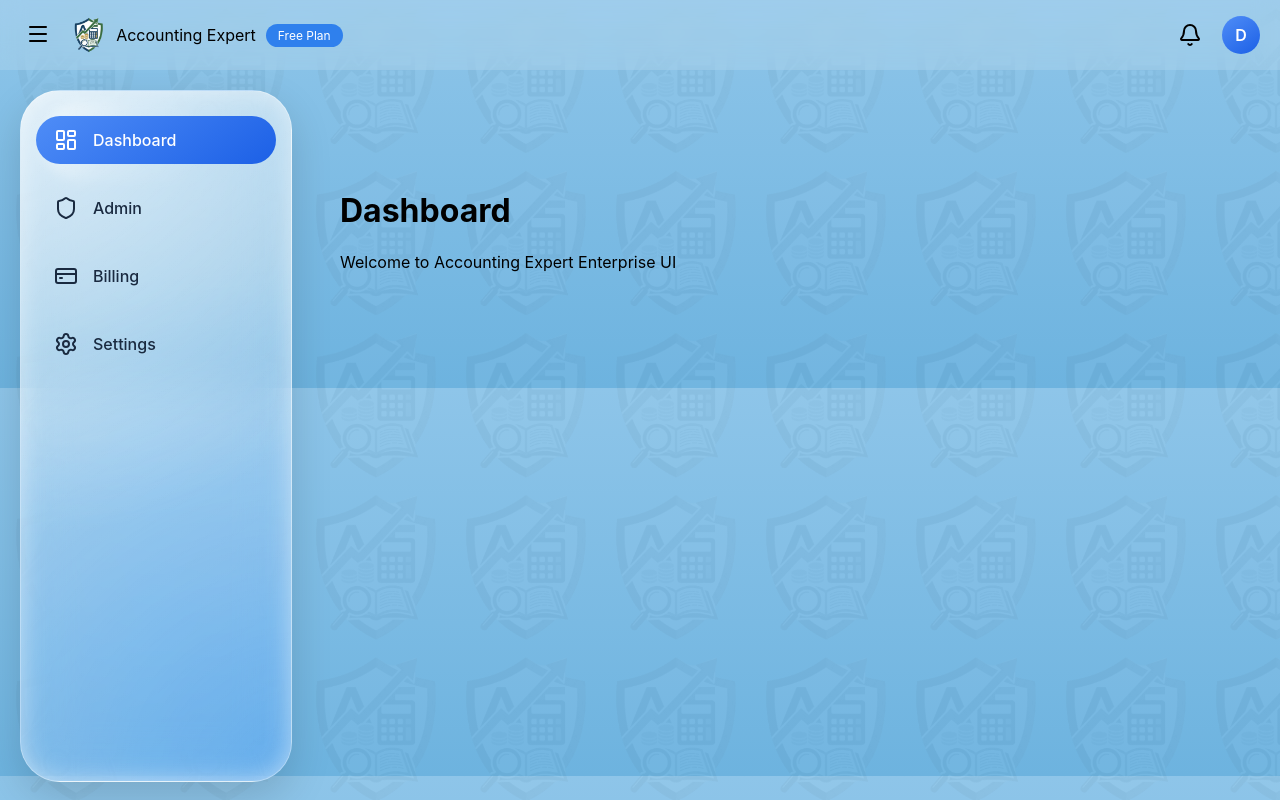
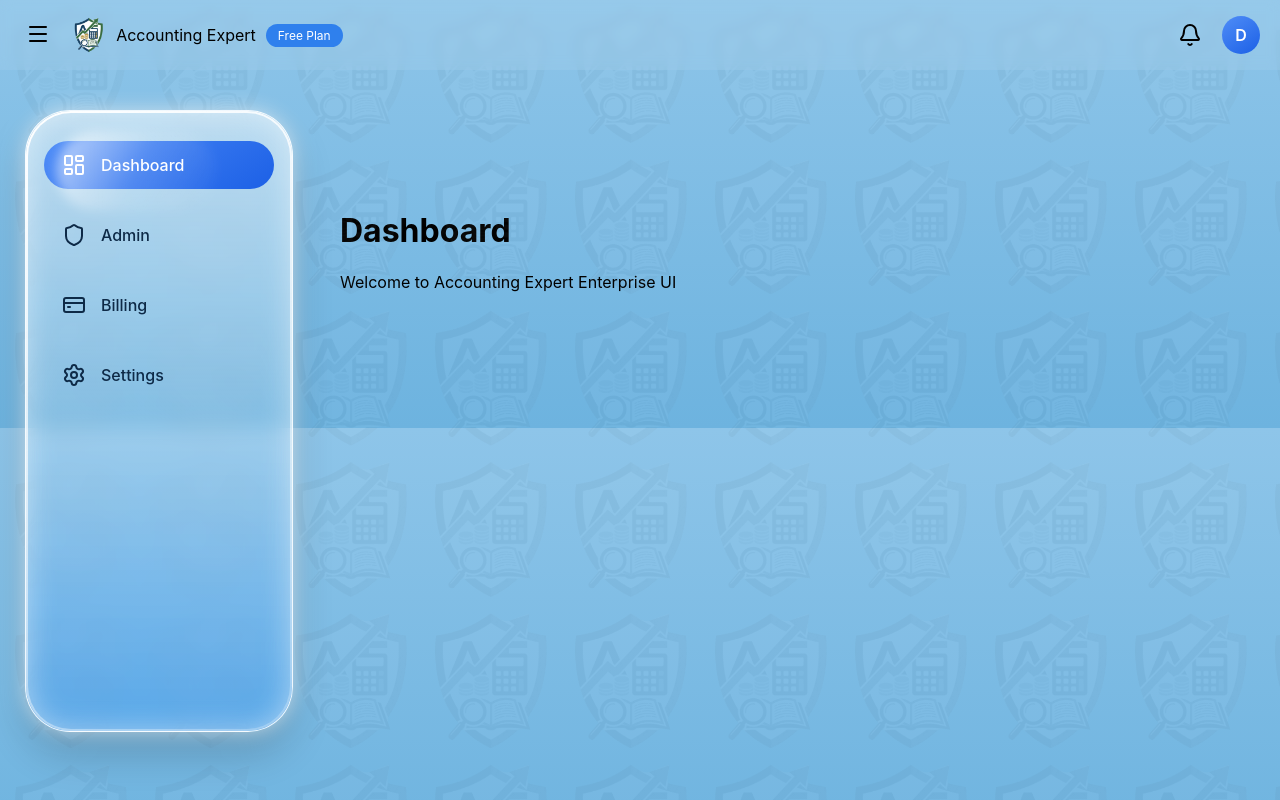
Before and after one commit to debasishbiswas375-bot/AccountingExpert, a FastAPI app: page / in a window 1280 px wide. Run offline with FastAPI, Linux system fonts and the light colour scheme; parts of the project's set-up code (start-up, migrations or seed data) failed here and were passed over.

Commit message:
Update style.css

```diff
--- a/app/static/style.css
+++ b/app/static/style.css
@@ -1,26 +1,25 @@
 /* ================= GLOBAL ================= */
 
-body {
-    margin: 0;
-    font-family: 'Inter', sans-serif;
-    background: linear-gradient(180deg,#8ec5e9,#6db3df);
-    overflow-x: hidden;
-    position: relative;
+body{
+    margin:0;
+    font-family:Inter, sans-serif;
+    background:linear-gradient(180deg,#8ec5e9,#6db3df);
+    overflow-x:hidden;
+    position:relative;
 }
 
-/* ===== Background Logo Pattern (Smaller + Grayscale) ===== */
+/* Background logo smaller + grayscale */
 
-body::before {
+body::before{
     content:"";
     position:fixed;
     inset:0;
-    background-image:url("logo.png");
-    background-size:150px;   /* 50% smaller */
+    background:url("logo.png");
+    background-size:140px;   /* reduced */
     background-repeat:repeat;
     opacity:0.04;
     filter:grayscale(100%);
     pointer-events:none;
-    z-index:0;
 }
 
 /* ================= HEADER ================= */
@@ -31,10 +30,8 @@ body::before {
     justify-content:space-between;
     align-items:center;
     padding:0 20px;
-    background:rgba(255,255,255,0.15);
-    backdrop-filter:blur(12px);
-    position:relative;
-    z-index:10;
+    background:rgba(255,255,255,0.08); /* toned down */
+    backdrop-filter:blur(6px);
 }
 
 .left-header{
@@ -85,59 +82,73 @@ body::before {
     font-weight:600;
 }
 
-/* ================= SOAP BUBBLE SIDEBAR ================= */
+/* ================= REAL CLEAR GLASS SIDEBAR ================= */
 
 .sidebar{
     position:fixed;
-    top:90px;
-    left:20px;
-    width:240px;
-    height:80vh;
-    padding:25px 15px;
-    border-radius:40px;
+    top:110px;
+    left:25px;
+    width:230px;
+    height:70vh;   /* reduced height */
+    padding:30px 18px;
+    border-radius:45px;
     display:flex;
     flex-direction:column;
-    gap:20px;
+    gap:22px;
 
     background:
-        linear-gradient(145deg,rgba(255,255,255,0.35),rgba(255,255,255,0.15)),
-        radial-gradient(circle at top left, rgba(255,255,255,0.6), transparent 60%),
-        radial-gradient(circle at bottom right, rgba(0,120,255,0.35), transparent 70%);
+        linear-gradient(180deg,
+            rgba(255,255,255,0.45) 0%,
+            rgba(255,255,255,0.15) 50%,
+            rgba(0,120,255,0.25) 100%
+        );
 
-    backdrop-filter:blur(25px);
-    border:1px solid rgba(255,255,255,0.5);
+    border:1.5px solid rgba(255,255,255,0.9);
 
     box-shadow:
-        inset 0 0 25px rgba(255,255,255,0.5),
-        0 15px 40px rgba(0,0,0,0.15);
+        0 0 20px rgba(255,255,255,0.6),
+        inset 0 0 30px rgba(255,255,255,0.5),
+        0 20px 40px rgba(0,0,0,0.2);
 
+    backdrop-filter:blur(10px);
     transition:all .3s ease;
 }
 
-/* Gloss Reflection */
+/* Strong edge highlight ring */
 .sidebar::before{
     content:"";
     position:absolute;
-    top:10px;
-    left:20px;
+    inset:0;
+    border-radius:45px;
+    padding:2px;
+    background:linear-gradient(145deg,
+        rgba(255,255,255,1),
+        rgba(255,255,255,0.2)
+    );
+    -webkit-mask:
+        linear-gradient(#000 0 0) content-box,
+        linear-gradient(#000 0 0);
+    -webkit-mask-composite:xor;
+            mask-composite:exclude;
+}
+
+/* Curved gloss reflection */
+.sidebar::after{
+    content:"";
+    position:absolute;
+    top:20px;
+    left:30px;
     width:60%;
     height:80px;
-    background:linear-gradient(120deg,
+    background:linear-gradient(
+        120deg,
         rgba(255,255,255,0.9),
         rgba(255,255,255,0.2),
-        transparent);
+        transparent
+    );
     border-radius:100px;
     filter:blur(6px);
-    opacity:.6;
-}
-
-/* Mini Mode */
-.sidebar.mini{
-    width:85px;
-}
-
-.sidebar.mini span{
-    display:none;
+    opacity:.7;
 }
 
 /* ================= MENU ITEMS ================= */
@@ -147,17 +158,11 @@ body::before {
     align-items:center;
     gap:15px;
     text-decoration:none;
-    color:#1a2a40;
+    color:#0e2a47;
     padding:12px 18px;
     border-radius:25px;
     font-weight:500;
-    position:relative;
     transition:.3s;
-}
-
-.menu-item i{
-    width:22px;
-    height:22px;
 }
 
 .menu-item.active{
@@ -166,34 +171,28 @@ body::before {
 }
 
 .menu-item:hover{
-    background:rgba(255,255,255,0.4);
+    background:rgba(255,255,255,0.5);
 }
 
-/* ================= TOOLTIP ================= */
+/* Mini mode */
 
-.sidebar.mini .menu-item:hover::after{
-    content:attr(href);
-    position:absolute;
-    left:100%;
-    margin-left:15px;
-    background:white;
-    padding:6px 12px;
-    border-radius:10px;
-    font-size:13px;
-    white-space:nowrap;
+.sidebar.mini{
+    width:85px;
+}
+
+.sidebar.mini span{
+    display:none;
 }
 
 /* ================= MAIN ================= */
 
 .main-content{
     margin-left:300px;
-    padding:100px 40px;
-    position:relative;
-    z-index:1;
+    padding:120px 40px;
 }
 
 .sidebar.mini ~ .main-content{
-    margin-left:140px;
+    margin-left:130px;
 }
 
 /* ================= MOBILE ================= */
@@ -202,6 +201,7 @@ body::before {
 
     .sidebar{
         width:85px;
+        height:65vh;
     }
 
     .sidebar span{
```
